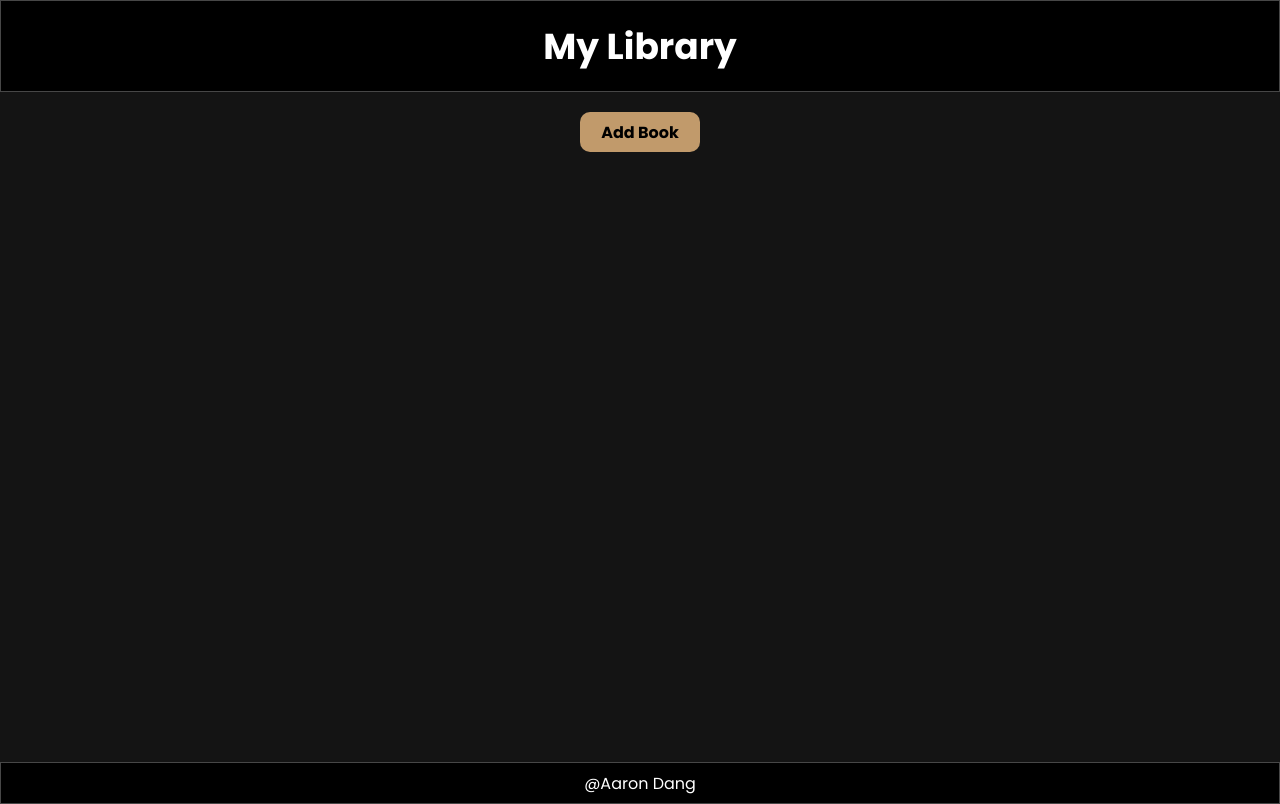
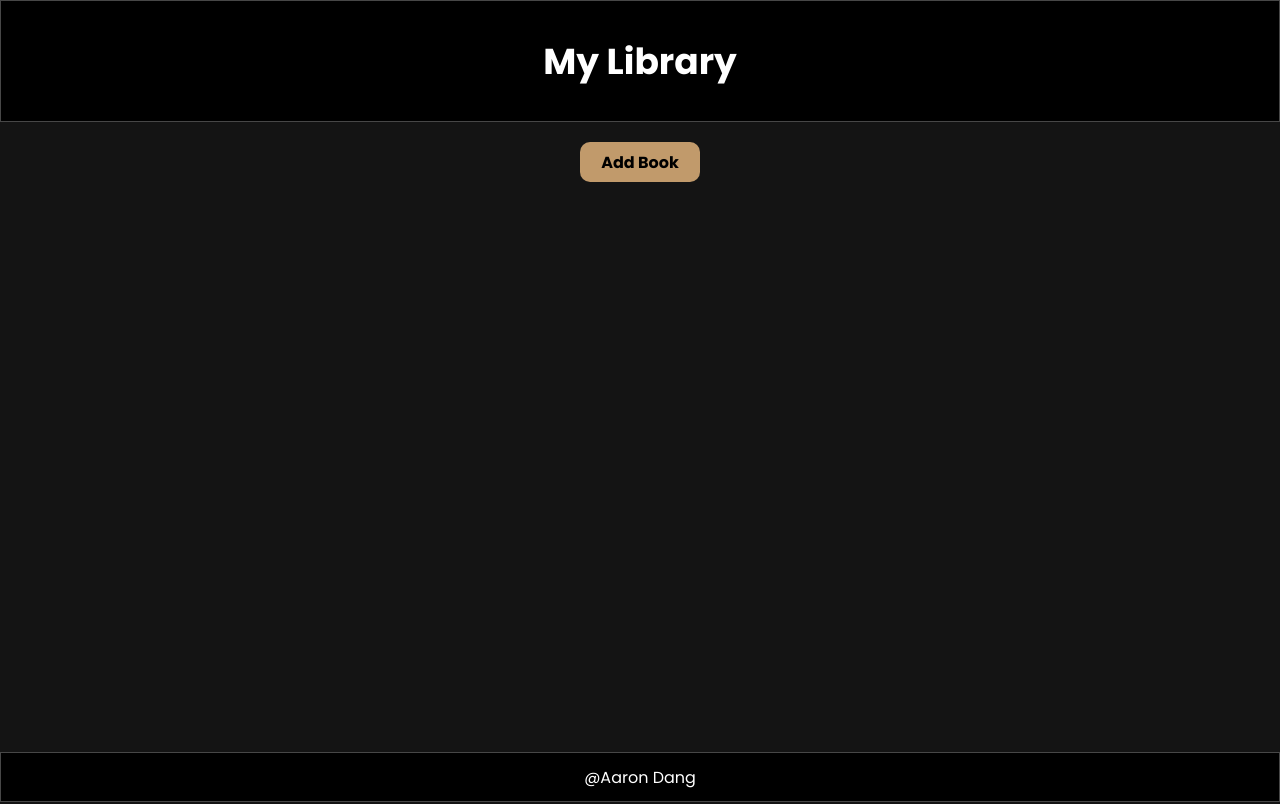
Before and after one commit to wolf4500/Library, a plain HTML site: page index.html in a window 1280 px wide. Drawn offline with Linux system fonts and the light colour scheme.

Commit message:
adjust width and height of header, footer, and content

```diff
--- a/styles.css
+++ b/styles.css
@@ -7,7 +7,7 @@
 body {
     display: grid;
     min-height: 100vh;
-    width: 100vw;
+    width: calc(100vw - 2px);
     background-color: #141414;
 }
 
@@ -18,7 +18,7 @@ body {
     grid-row: 1 / 2;
     background-color: black;
     border: 1px solid #474747;
-    height: 90px;
+    height: 15vh;
 }
 
 .title {
@@ -28,7 +28,7 @@ body {
 }
 
 .content {
-    min-height: calc(100vh - 130px);
+    min-height: calc(79vh - 2px);
     display: flex;
     flex-direction: column;
     align-items: center;
@@ -60,7 +60,7 @@ body {
     color: white;
     background-color: black;
     border: 1px solid #474747;
-    height: 40px;
+    height: 6vh;
 }
 
 #modal {
```
